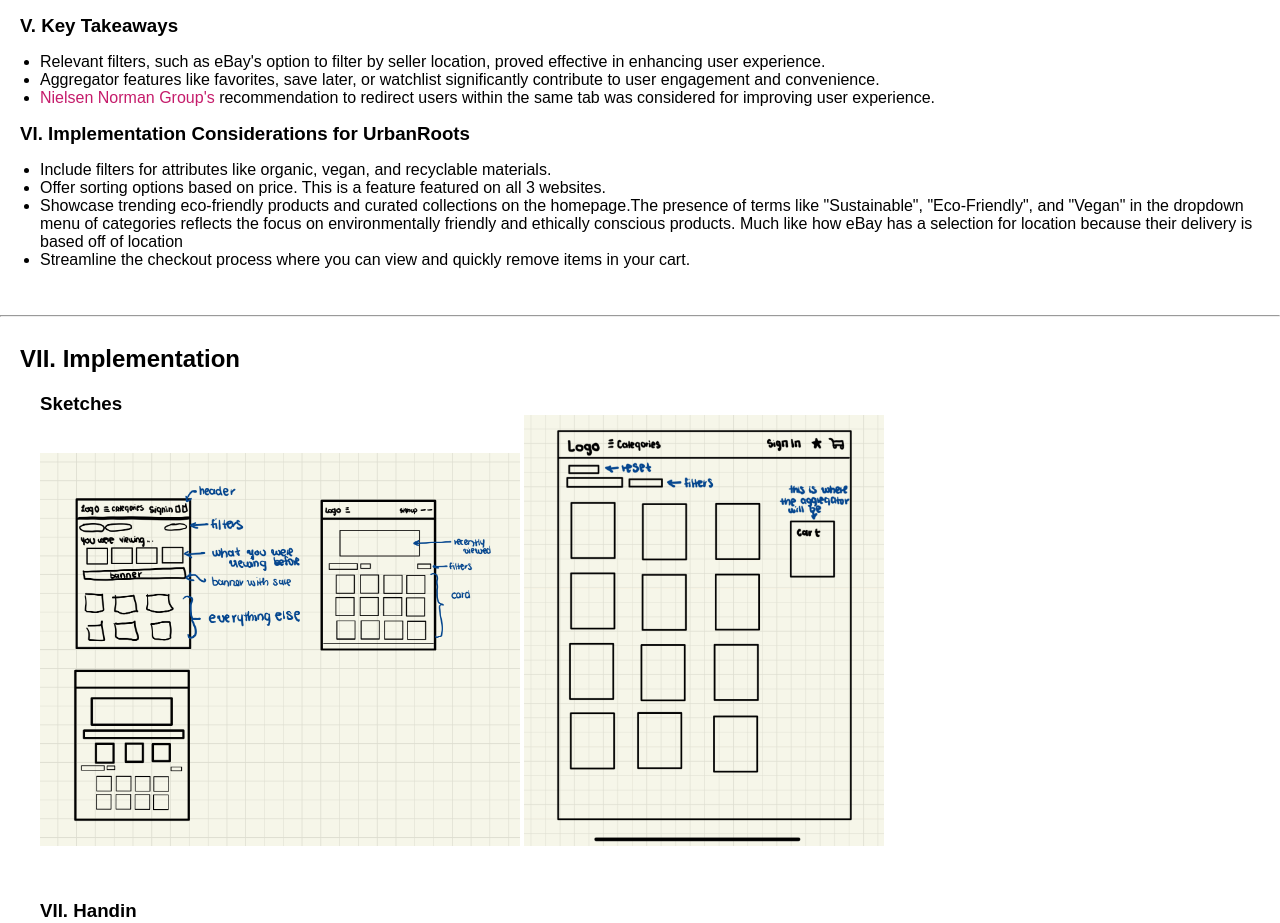
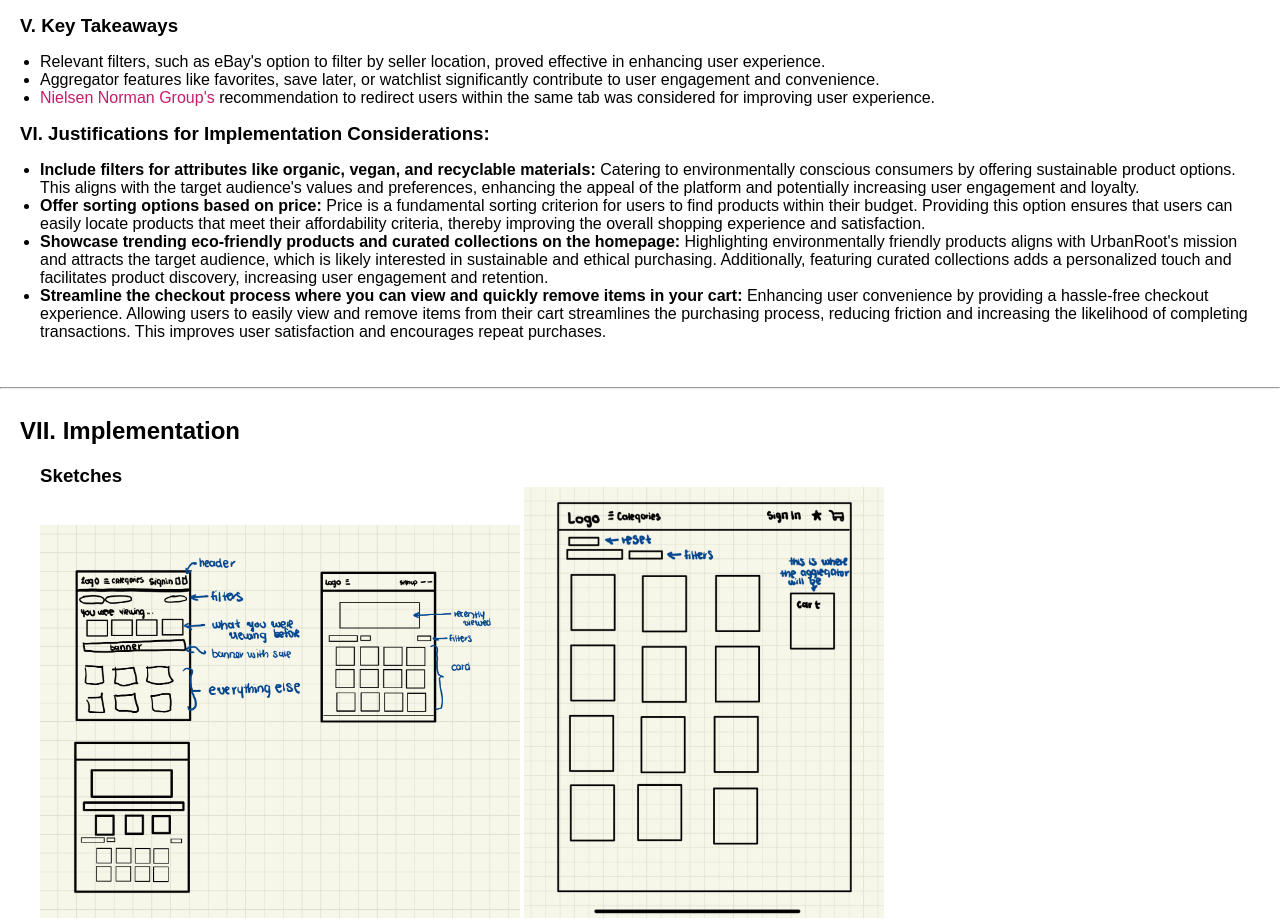
Before and after one commit to sarahcoml/mythportfolio, a plain HTML site: page index.html in a window 1280 px wide. Shown: the part 1111-2034 px from the top of the page. Drawn offline with Linux system fonts and the light colour scheme.

Commit message:
justification

```diff
--- a/index.html
+++ b/index.html
@@ -96,12 +96,12 @@
             <li><a href="https://www.nngroup.com/articles/new-browser-windows-and-tabs/">Nielsen Norman Group's</a> recommendation to redirect users within the same tab was considered for improving user experience.</li>
         </ul>
 
-        <h3>VI. Implementation Considerations for UrbanRoots</h3>
+        <h3>VI. Justifications for Implementation Considerations:</h3>
         <ul>
-            <li>Include filters for attributes like organic, vegan, and recyclable materials.</li>
-            <li>Offer sorting options based on price. This is a feature featured on all 3 websites.</li>
-            <li>Showcase trending eco-friendly products and curated collections on the homepage.The presence of terms like "Sustainable", "Eco-Friendly", and "Vegan" in the dropdown menu of categories reflects the focus on environmentally friendly and ethically conscious products. Much like how eBay has a selection for location because their delivery is based off of location</li>
-            <li>Streamline the checkout process where you can view and quickly remove items in your cart.</li>
+            <li><strong>Include filters for attributes like organic, vegan, and recyclable materials:</strong> Catering to environmentally conscious consumers by offering sustainable product options. This aligns with the target audience's values and preferences, enhancing the appeal of the platform and potentially increasing user engagement and loyalty.</li>
+            <li><strong>Offer sorting options based on price:</strong> Price is a fundamental sorting criterion for users to find products within their budget. Providing this option ensures that users can easily locate products that meet their affordability criteria, thereby improving the overall shopping experience and satisfaction.</li>
+            <li><strong>Showcase trending eco-friendly products and curated collections on the homepage:</strong> Highlighting environmentally friendly products aligns with UrbanRoot's mission and attracts the target audience, which is likely interested in sustainable and ethical purchasing. Additionally, featuring curated collections adds a personalized touch and facilitates product discovery, increasing user engagement and retention.</li>
+            <li><strong>Streamline the checkout process where you can view and quickly remove items in your cart:</strong> Enhancing user convenience by providing a hassle-free checkout experience. Allowing users to easily view and remove items from their cart streamlines the purchasing process, reducing friction and increasing the likelihood of completing transactions. This improves user satisfaction and encourages repeat purchases.</li>
         </ul>
     </section>
 
```
